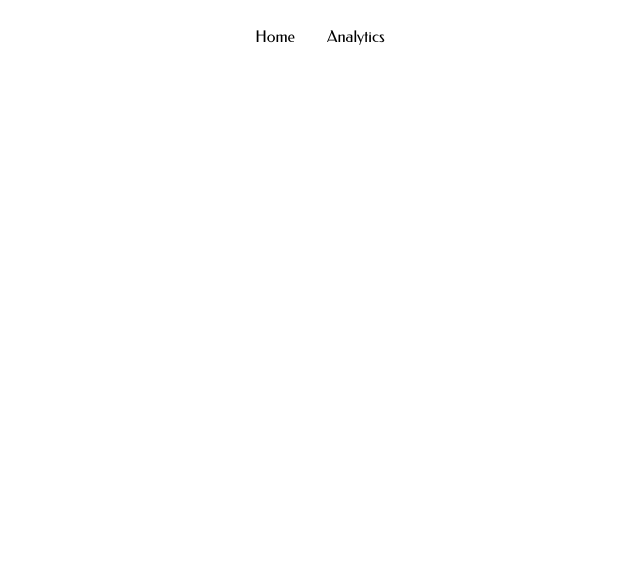
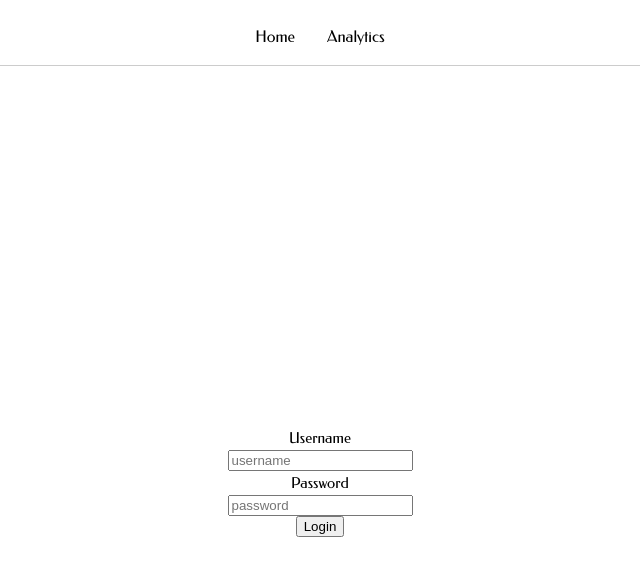
Before and after one commit to andreigarbo/site-miriam-admin, a Vue app: page /login in a window 1280 px wide. Before the commit this address had no page. Shown: the top 576 px of the page, without its empty margins (320-960 px from the left). Built offline with nearby package versions, Linux system fonts and the light colour scheme.

Commit message:
added login view

```diff
--- a/src/App.vue
+++ b/src/App.vue
@@ -9,6 +9,7 @@
           <RouterLink class="header-router-link" to="/analytics">Analytics</RouterLink>
         </nav>
       </div>
+      <hr />
     </div>
   </header>
 
--- a/src/router/index.ts
+++ b/src/router/index.ts
@@ -1,6 +1,7 @@
 import { createRouter, createWebHistory } from 'vue-router'
 import HomeView from '@/views/HomeView.vue'
 import AnalyticsView from '@/views/AnalyticsView.vue'
+import LoginView from '@/views/LoginView.vue'
 
 const router = createRouter({
   history: createWebHistory(import.meta.env.BASE_URL),
@@ -15,6 +16,11 @@ const router = createRouter({
       name: 'analytics',
       component: AnalyticsView,
     },
+    {
+      path: '/login',
+      name: 'login',
+      component: LoginView,
+    },
   ],
 })
 
--- /dev/null
+++ b/src/views/LoginView.vue
@@ -0,0 +1,37 @@
+<script setup lang="ts"></script>
+
+<template>
+  <div id="login-view-container">
+    <form>
+      <label for="username">Username</label>
+      <input type="text" placeholder="username" name="username" required />
+
+      <label for="password">Password</label>
+      <input type="password" placeholder="password" name="password" required />
+
+      <button type="submit">Login</button>
+    </form>
+  </div>
+</template>
+
+<style>
+#login-view-container {
+  width: 100%;
+  height: 100%;
+  display: block;
+  position: absolute;
+  background-color: white;
+}
+
+form {
+  display: flex;
+  flex-direction: column;
+  justify-content: center;
+  align-items: center;
+  height: 100%;
+  width: 100%;
+  overflow: hidden;
+  background-color: white;
+  position: relative;
+}
+</style>
```
